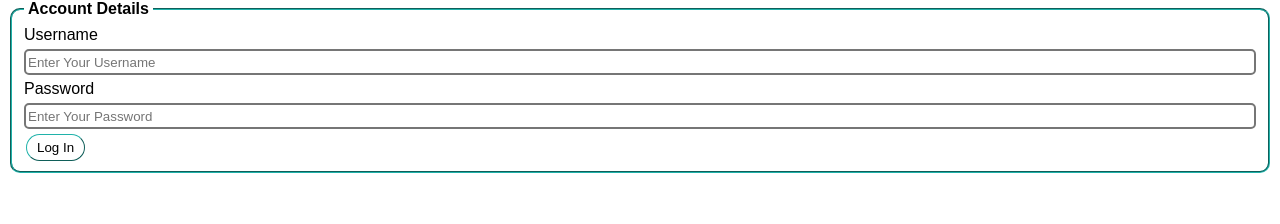
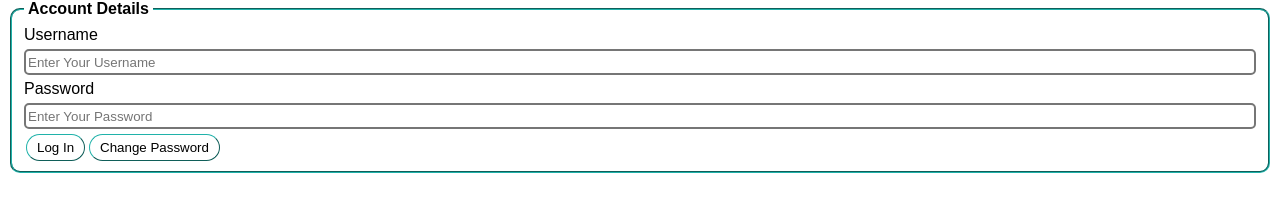
Before and after one commit to cammando016/calendar, a Next.js app in the folder frontend/: page /login in a window 1280 px wide. Shown: the part 61-285 px from the top of the page. Built offline with nearby package versions, Linux system fonts and the light colour scheme; no server answers.

Commit message:
add reset password to login form to use when unable to login

```diff
--- a/frontend/src/forms/accountForms/LoginForm.jsx
+++ b/frontend/src/forms/accountForms/LoginForm.jsx
@@ -1,6 +1,7 @@
 import styles from '@/styles/forms.module.css';
 import sharedStyles from '@/styles/shared.module.css';
 import theme from '@/styles/theme.module.css';
+import Link from 'next/link';
 
 export default function LoginForm ({ form, setForm, submitFunction }) {
     return (
@@ -17,7 +18,12 @@ export default function LoginForm ({ form, setForm, submitFunction }) {
                         <label className={styles.inputLabel} htmlFor='password'>Password</label>
                         <input className={styles.formInput} type='password' id='password' name='password' placeholder='Enter Your Password' onChange={(e) => setForm({ ...form, password: e.target.value })} />
                     </div>
-                    <button className={`${sharedStyles.btn} ${sharedStyles.medbtn} ${theme.btngreen}`} type="submit">Log In</button>
+                    <div className={sharedStyles.rowflex}>
+                        <button className={`${sharedStyles.btn} ${sharedStyles.medbtn} ${theme.btngreen}`} type="submit">Log In</button>
+                        <Link key='change-password-button' href='/account/reset-password'>
+                            <button className={`${sharedStyles.btn} ${sharedStyles.medbtn} ${theme.btngreen}`} type="button">Change Password</button>
+                        </Link>
+                    </div>
                 </fieldset>
             </form>
         </div>
--- a/frontend/src/styles/monthofyear.module.css
+++ b/frontend/src/styles/monthofyear.module.css
@@ -3,8 +3,6 @@
     flex-direction: column;
     align-items: center;
     justify-content: space-evenly;
-    border-style:solid;
-    border-color:black;
     width: 30vw;
     height: 30vw;
     margin-bottom: 5px;
```
